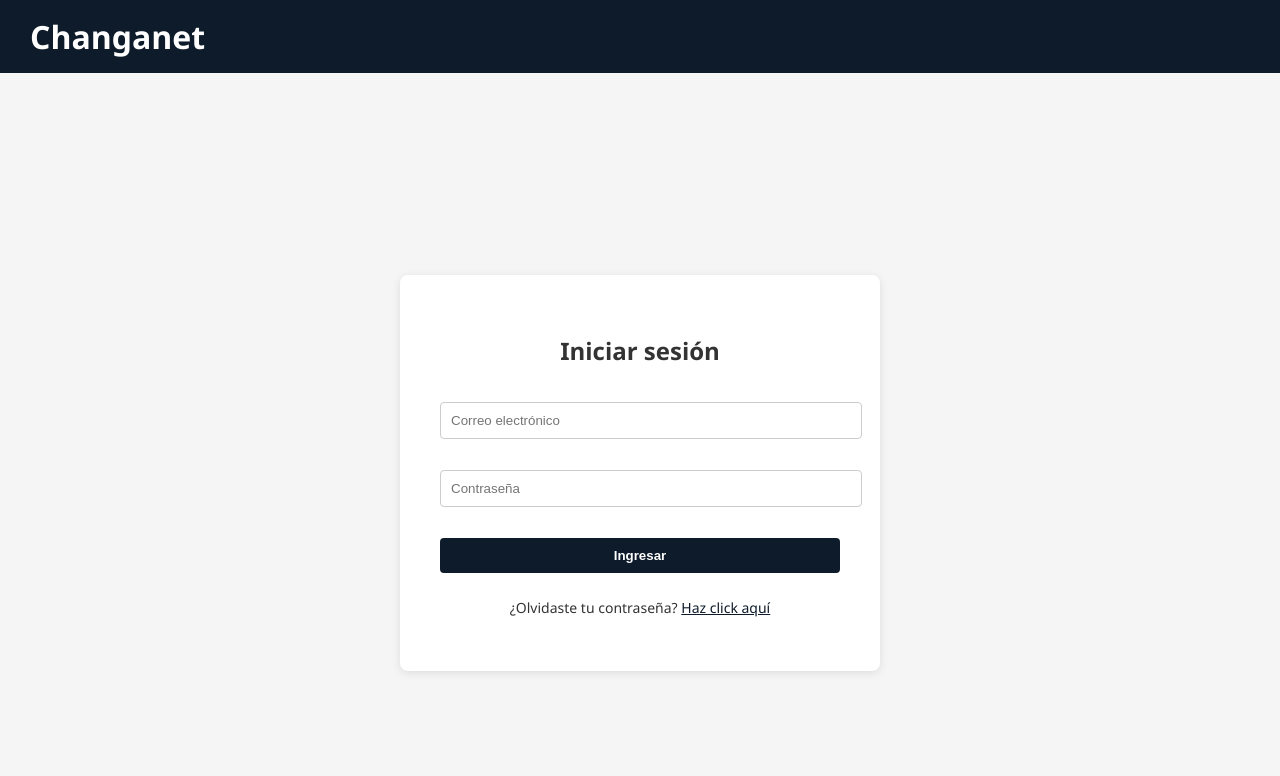
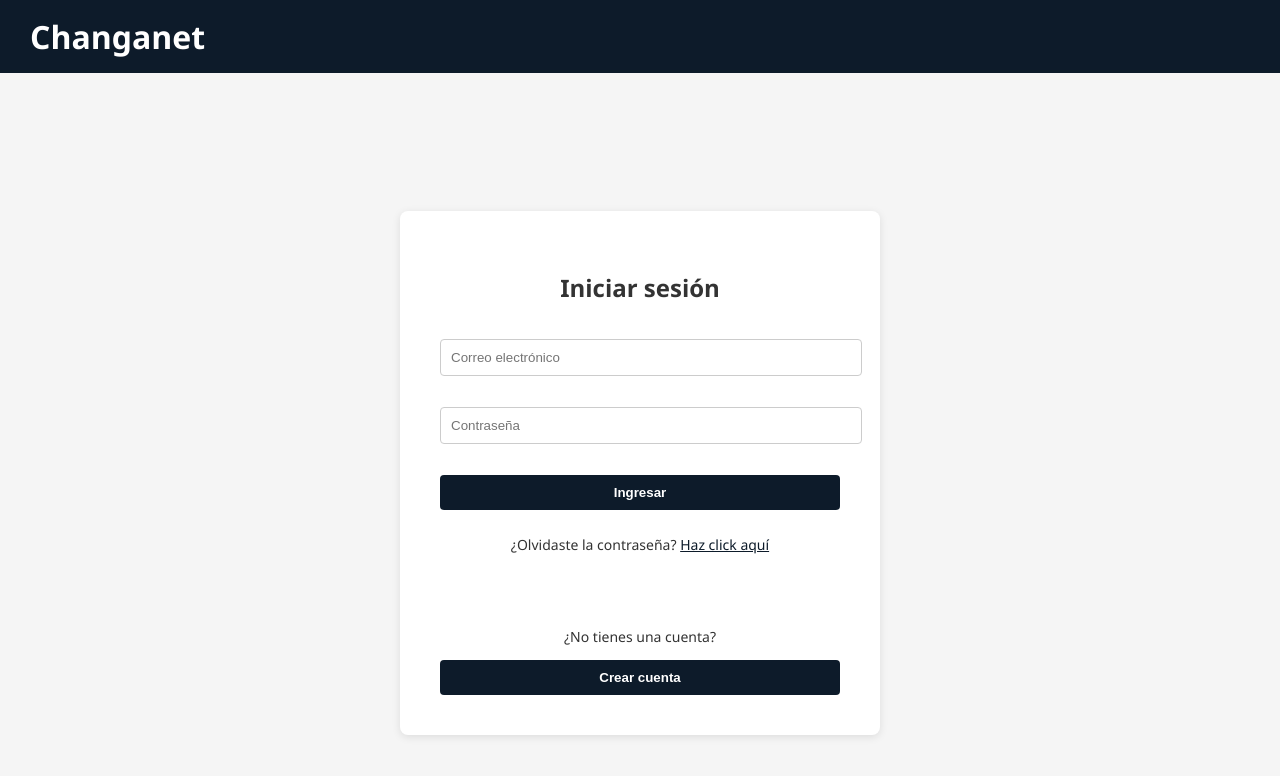
Before and after one commit to MarcosHerrera95/Proyecto-Changanet, a React (Vite) app: page /login in a window 1280 px wide. Shown: the top 776 px of the page. Built offline with nearby package versions, Linux system fonts and the light colour scheme.

Commit message:
agregado no tienes cuenta

```diff
--- a/src/pages/Login.jsx
+++ b/src/pages/Login.jsx
@@ -1,4 +1,8 @@
+import { useNavigate } from 'react-router-dom';
+
 export default function Login() {
+  const navigate = useNavigate();
+
   return (
     <div style={{
       display: 'flex',
@@ -54,17 +58,38 @@ export default function Login() {
         >
           Ingresar
         </button>
-                {/* Mensaje de recuperación de contraseña */}
+
+        {/* Recuperar contraseña */}
         <p style={{
           marginTop: '10px',
           fontSize: '14px',
           textAlign: 'center'
         }}>
-          ¿Olvidaste tu contraseña?{' '}
+          ¿Olvidaste la contraseña?{' '}
           <a href="/recuperar" style={{ color: '#0d1b2a', textDecoration: 'underline' }}>
             Haz click aquí
           </a>
         </p>
+
+        {/* Crear cuenta */}
+        <div style={{ marginTop: '30px', textAlign: 'center' }}>
+          <p style={{ fontSize: '14px' }}>¿No tienes una cuenta?</p>
+          <button
+            type="button"
+            onClick={() => navigate('/register')}
+            style={{
+              padding: '10px 20px',
+              backgroundColor: '#0d1b2a',
+              color: 'white',
+              border: 'none',
+              borderRadius: '4px',
+              cursor: 'pointer',
+              fontWeight: 'bold'
+            }}
+          >
+            Crear cuenta
+          </button>
+        </div>
       </form>
     </div>
   );
```
